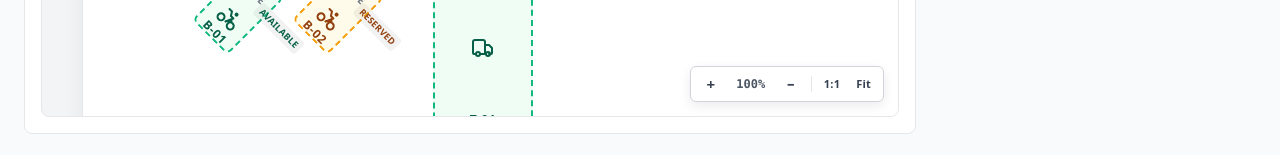
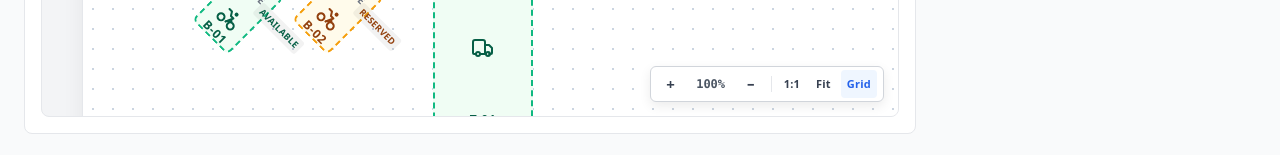
Before and after one commit to luvsingh2006/SlotPark, a React (Vite) app: page / in a window 1280 px wide. Shown: the part 797-952 px from the top of the page. Built offline with nearby package versions, Linux system fonts and the light colour scheme.

Commit message:
implement canvas background grid pattern renderer with toggle modes

```diff
--- a/src/App.jsx
+++ b/src/App.jsx
@@ -18,7 +18,16 @@ function App() {
   const [selectedId, setSelectedId] = useState('slot-a01')
   const [activeTool, setActiveTool] = useState('select')
   const [snapToGrid, setSnapToGrid] = useState(true)
+  const [gridMode, setGridMode] = useState('dots')
   const [transform, setTransform] = useState({ zoom: 1, pan: { x: 40, y: 40 } })
+
+  const handleToggleGrid = () => {
+    setGridMode((prev) => {
+      if (prev === 'dots') return 'lines'
+      if (prev === 'lines') return 'off'
+      return 'dots'
+    })
+  }
 
   const selectedObject = objects.find((obj) => obj.id === selectedId) || null
   const isSelectedSlot = selectedObject && isSlotType(selectedObject.type)
@@ -142,6 +151,9 @@ function App() {
             activeTool={activeTool}
             snapToGrid={snapToGrid}
             gridSize={DEFAULT_GRID_SIZE}
+            showGrid={gridMode !== 'off'}
+            gridStyle={gridMode === 'lines' ? 'lines' : 'dots'}
+            onToggleGrid={handleToggleGrid}
           />
         </section>
 
--- a/src/components/CanvasViewport.css
+++ b/src/components/CanvasViewport.css
@@ -29,6 +29,21 @@
   background-color: #ffffff;
   box-shadow: 0 4px 20px rgba(0, 0, 0, 0.06);
   border: 1px solid #e5e7eb;
+}
+
+/* Background Grid Patterns */
+.canvas-surface--grid-dots {
+  background-size: 20px 20px;
+  background-image: radial-gradient(circle, #cbd5e1 1.2px, transparent 1.2px);
+}
+
+.canvas-surface--grid-lines {
+  background-size: 20px 20px, 100px 100px;
+  background-image:
+    linear-gradient(to right, #f1f5f9 1px, transparent 1px),
+    linear-gradient(to bottom, #f1f5f9 1px, transparent 1px),
+    linear-gradient(to right, #e2e8f0 1px, transparent 1px),
+    linear-gradient(to bottom, #e2e8f0 1px, transparent 1px);
 }
 
 .canvas-object {
@@ -297,6 +312,12 @@
   letter-spacing: 0.02em;
 }
 
+.canvas-control-btn--active {
+  background-color: #eff6ff;
+  color: #2563eb;
+  font-weight: 700;
+}
+
 .canvas-control-level {
   font-size: 12px;
   font-weight: 600;
--- a/src/components/CanvasViewport.jsx
+++ b/src/components/CanvasViewport.jsx
@@ -23,6 +23,9 @@ export function CanvasViewport({
   activeTool = 'select',
   snapToGrid = true,
   gridSize = DEFAULT_GRID_SIZE,
+  showGrid = true,
+  gridStyle = 'dots',
+  onToggleGrid,
 }) {
   const containerRef = useRef(null)
   const isPanningRef = useRef(false)
@@ -171,6 +174,9 @@ export function CanvasViewport({
       } else if (e.key.toLowerCase() === 'f') {
         e.preventDefault()
         handleFitView()
+      } else if (e.shiftKey && e.key.toLowerCase() === 'g') {
+        e.preventDefault()
+        if (onToggleGrid) onToggleGrid()
       }
     }
 
@@ -286,7 +292,7 @@ export function CanvasViewport({
       onClick={handleCanvasSurfaceClick}
     >
       <div
-        className="canvas-surface"
+        className={`canvas-surface ${showGrid ? `canvas-surface--grid-${gridStyle}` : ''}`}
         style={{
           width: `${canvasWidth}px`,
           height: `${canvasHeight}px`,
@@ -408,6 +414,14 @@ export function CanvasViewport({
         >
           Fit
         </button>
+        <button
+          type="button"
+          className={`canvas-control-btn canvas-control-btn--text ${showGrid ? 'canvas-control-btn--active' : ''}`}
+          onClick={onToggleGrid}
+          title={`Grid Pattern: ${showGrid ? gridStyle : 'hidden'} (Shift+G)`}
+        >
+          Grid
+        </button>
       </div>
     </div>
   )
```
